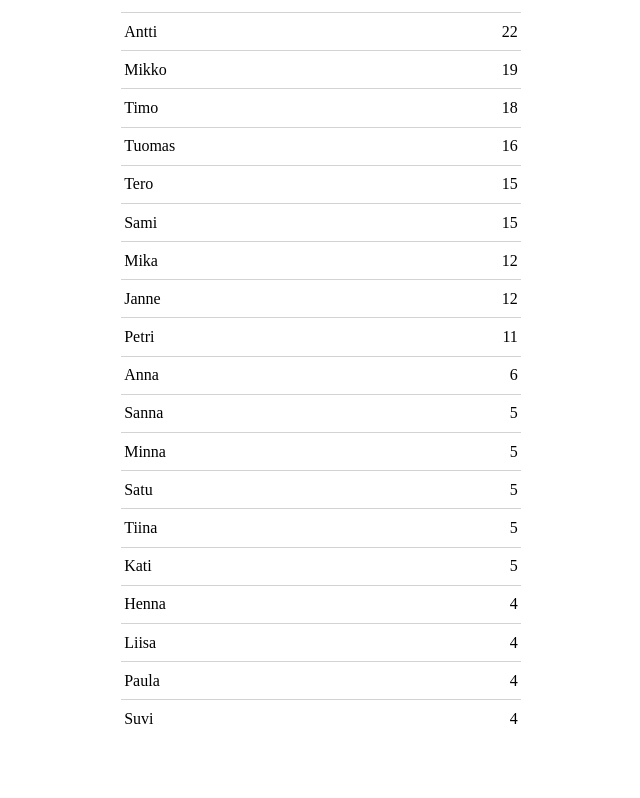
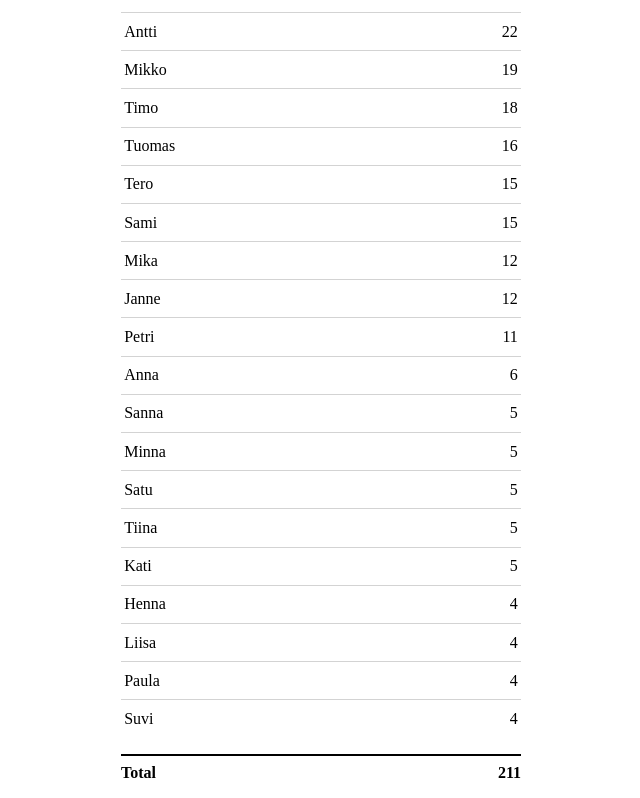
Before and after one commit to lapaset/name_application, a React (Create React App) app: page / in a window 1280 px wide. Shown: the part 361-1159 px from the top of the page, without its empty margins (319-959 px from the left). Before the commit the page ends 1115 px from the top, so only its background shows below. Built offline with nearby package versions, Linux system fonts and the light colour scheme.

Commit message:
Add total names

```diff
--- a/src/App.css
+++ b/src/App.css
@@ -55,3 +55,12 @@ input[type=submit] {
 	border-color: lightgray;
 	border-style: solid;
 }
+
+.total {
+	display: flex;
+	justify-content: space-between;
+	align-items: center;
+	padding: 0.5em 0;
+	font-weight: bold;
+	border-top: 2px solid black;
+}
--- a/src/App.js
+++ b/src/App.js
@@ -3,6 +3,7 @@ import Select from 'react-select'
 import SearchForm from './components/SearchForm'
 import SearchResult from './components/SearchResults'
 import NameList from './components/NameList'
+import Total from './components/Total'
 import namesFromJson from './names.json'
 import './App.css'
 
@@ -65,6 +66,8 @@ const App = () => {
 
 			<NameList names={names} />
 
+			<Total amount={names.reduce((s, n) => s + n.amount, 0)} />
+
 		</div>
 	)
 }
--- /dev/null
+++ b/src/components/Total.jsx
@@ -0,0 +1,8 @@
+const Total = ({ amount }) => (
+	<div className='total'>
+		<span>Total</span>
+		<span>{amount}</span>
+	</div>
+)
+
+export default Total
```
